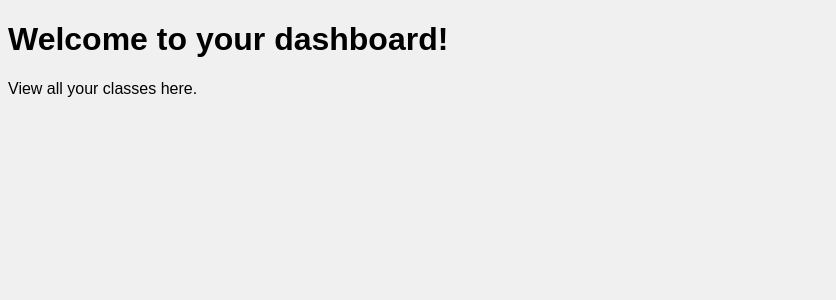
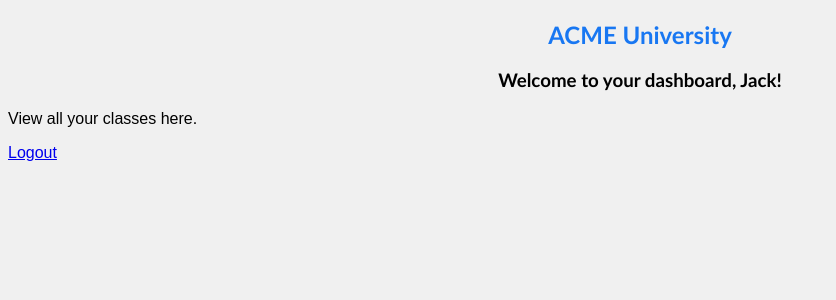
Before and after one commit to Ctc8/ACME-University, a Flask app: page /dashboard in a window 1280 px wide. Shown: the top 300 px of the page, without its empty margins (0-836 px from the left). Run offline with Flask 3, Linux system fonts and the light colour scheme; a user stored in the database is signed in.

Commit message:
added logout

```diff
--- a/main.py
+++ b/main.py
@@ -1,6 +1,6 @@
 from flask import Flask, request, render_template, redirect, url_for
 from flask_sqlalchemy import SQLAlchemy
-from flask_login import login_user, LoginManager, UserMixin, login_required
+from flask_login import login_user, LoginManager, UserMixin, login_required, current_user, logout_user
 
 app = Flask(__name__)
 
@@ -22,12 +22,18 @@ with app.app_context():
 
 @app.route('/')
 def home():
-  return render_template('login.html')
+  return render_template('login.html', user=current_user)
+
+@app.route('/logout')
+@login_required
+def logout():
+    logout_user()
+    return redirect(url_for('login'))
 
 @app.route('/dashboard')
 @login_required
 def dashboard():
-    return render_template('index.html')
+    return render_template('index.html', user=current_user)
 
 @app.route('/signup', methods=['GET', 'POST'])
 def signup():
--- a/static/style.css
+++ b/static/style.css
@@ -13,6 +13,12 @@ form {
 
 h2 {
   color: #1877F2;
+  display: flex;
+  justify-content: center;
+  font-family: 'Gill Sans', 'Gill Sans MT', Calibri, 'Trebuchet MS', sans-serif;
+}
+
+h3 {
   display: flex;
   justify-content: center;
   font-family: 'Gill Sans', 'Gill Sans MT', Calibri, 'Trebuchet MS', sans-serif;
--- a/templates/index.html
+++ b/templates/index.html
@@ -4,10 +4,12 @@
   <meta charset="UTF-8">
   <meta name="viewport" content="width=device-width, initial-scale=1.0">
   <link rel="stylesheet" href="/static/style.css">
-  <title>Document</title>
+  <title>Dashboard</title>
 </head>
 <body>
-  <h1>Welcome to your dashboard!</h1>
+  <h2>ACME University</h2>
+  <h3>Welcome to your dashboard, {{ user.username }}!</h3>
   <p>View all your classes here.</p>
+  <p><a href="{{ url_for('logout') }}">Logout</a></p>
 </body>
 </html>
```
Also changed, not shown: instance/db.sqlite3.
